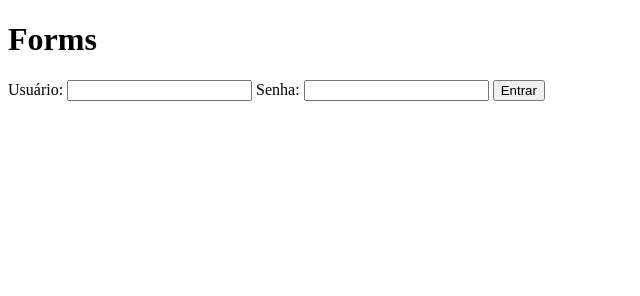
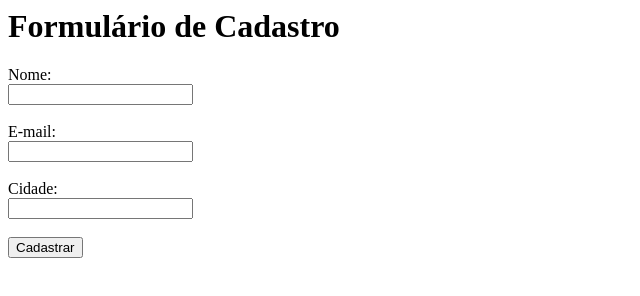
Before and after one commit to caio17ffn/uc-31, a plain HTML site: page index.html in a window 1280 px wide. Shown: the whole page, without its empty margins (0-640 px from the left). Drawn offline with Linux system fonts and the light colour scheme.

Commit message:
Add files via upload
produção dia 03/06

```diff
--- a/index.html
+++ b/index.html
@@ -1,20 +1,17 @@
-<!DOCTYPE html>
-<html lang="en">
-<head>
-    <meta charset="UTF-8">
-    <meta name="viewport" content="width=device-width, initial-scale=1.0">
-    <title>Document</title>
-</head>
+<html lang="pt-BR">
 <body>
-    <h1>Forms</h1>
+    <h1>Formulário de Cadastro</h1>
+    <form action="/validacao" method="POST">
+        <label for="nome">Nome:</label><br>
+        <input type="text" id="nome" name="nome"><br><br>
 
-    <form action="/autenticar">
-        <label>Usuário:</label>
-        <input type="password" name="Usuário">
-        <label>Senha: </label>
-        <input type="password" name="Senha">
-        <button type="submit">Entrar</button>
+        <label for="email">E-mail:</label><br>
+        <input type="email" id="email" name="email"><br><br>
+
+        <label for="cidade">Cidade:</label><br>
+        <input type="text" id="cidade" name="cidade"><br><br>
+
+        <button type="submit">Cadastrar</button>
     </form>
-
 </body>
 </html>
```
Also changed, not shown: 1 other file.
